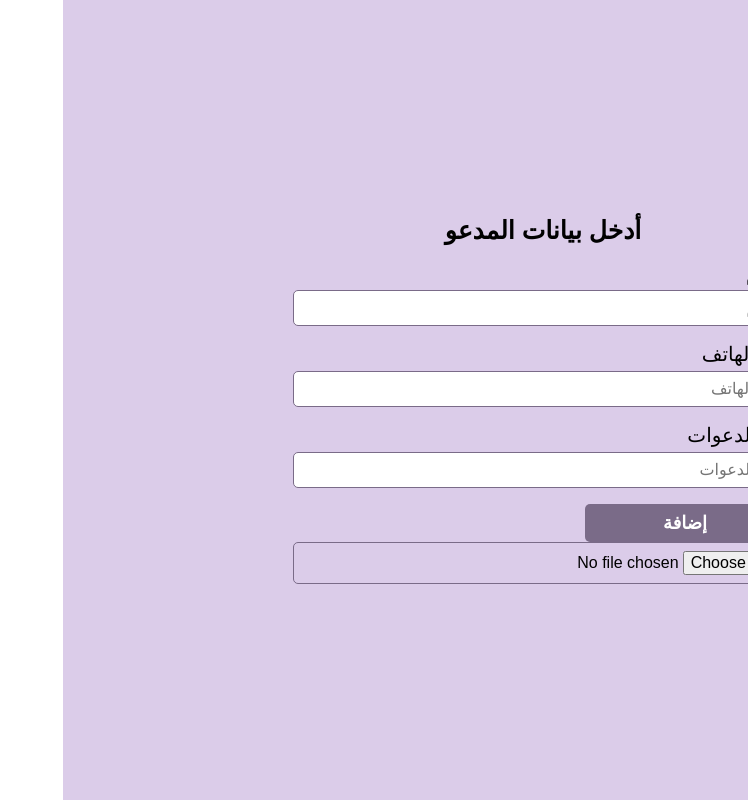
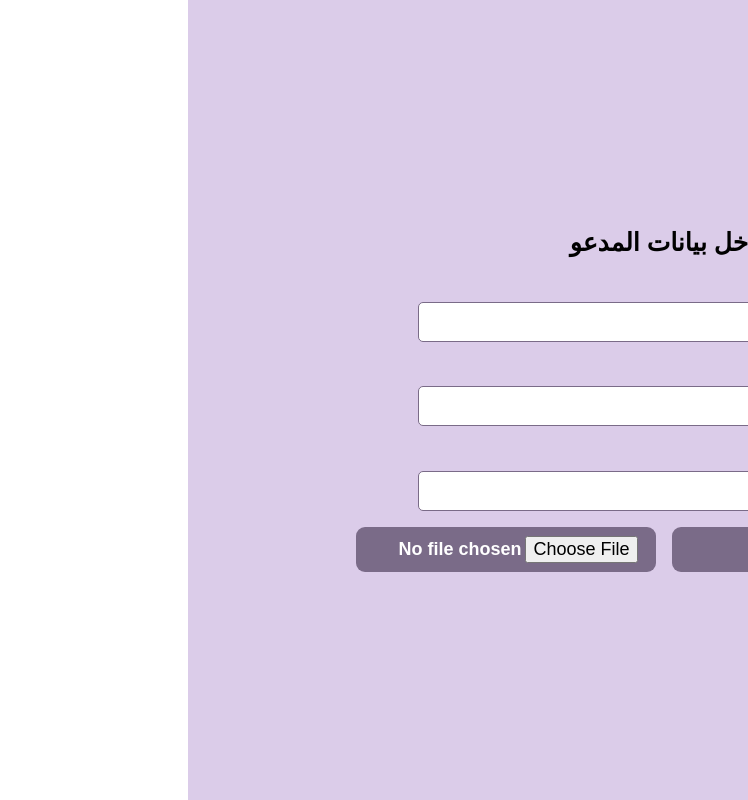
Before and after one commit to naderzayan/izamakSystim, a React (Vite) app: page /addinvitors in a window 1280 px wide. Shown: the whole page, without its empty margins (532-1280 px from the left). Built offline with nearby package versions, Linux system fonts and the light colour scheme.

Commit message:
AddInvitorsStyleUpdate

```diff
--- a/src/style/_addInvitors.scss
+++ b/src/style/_addInvitors.scss
@@ -69,23 +69,39 @@
       border: 1px solid #7A6B88;
       border-radius: 5px;
       width: 500px;
+      height: 2.5em;
     }
 
-    .addButton {
+    .buttons {
       display: flex;
+      justify-content: center;
+      gap: 1em;
+    }
+    .inputUpload {
+      background: #7A6B88;
+      color: #fff;
+      border: none;
+      padding: 0.5em 1em;
+      border-radius: .5em;
+      width: 300px;
+      font-size: large;
+      font-weight: bold;
+      cursor: pointer;
+
     }
 
     button {
       background: #7A6B88;
       color: #fff;
       border: none;
-      padding: 0.5rem 1rem;
-      border-radius: 5px;
-      width: 200px;
+      padding: 0.5em 1em;
+      border-radius: .5em;
+      width: 300px;
+      height: 2.5em;
       font-size: large;
       font-weight: bold;
       cursor: pointer;
-      margin-right: 0.5rem;
+      margin-right: 0.5em;
 
       &:hover {
         background: #dbcce9;
```
